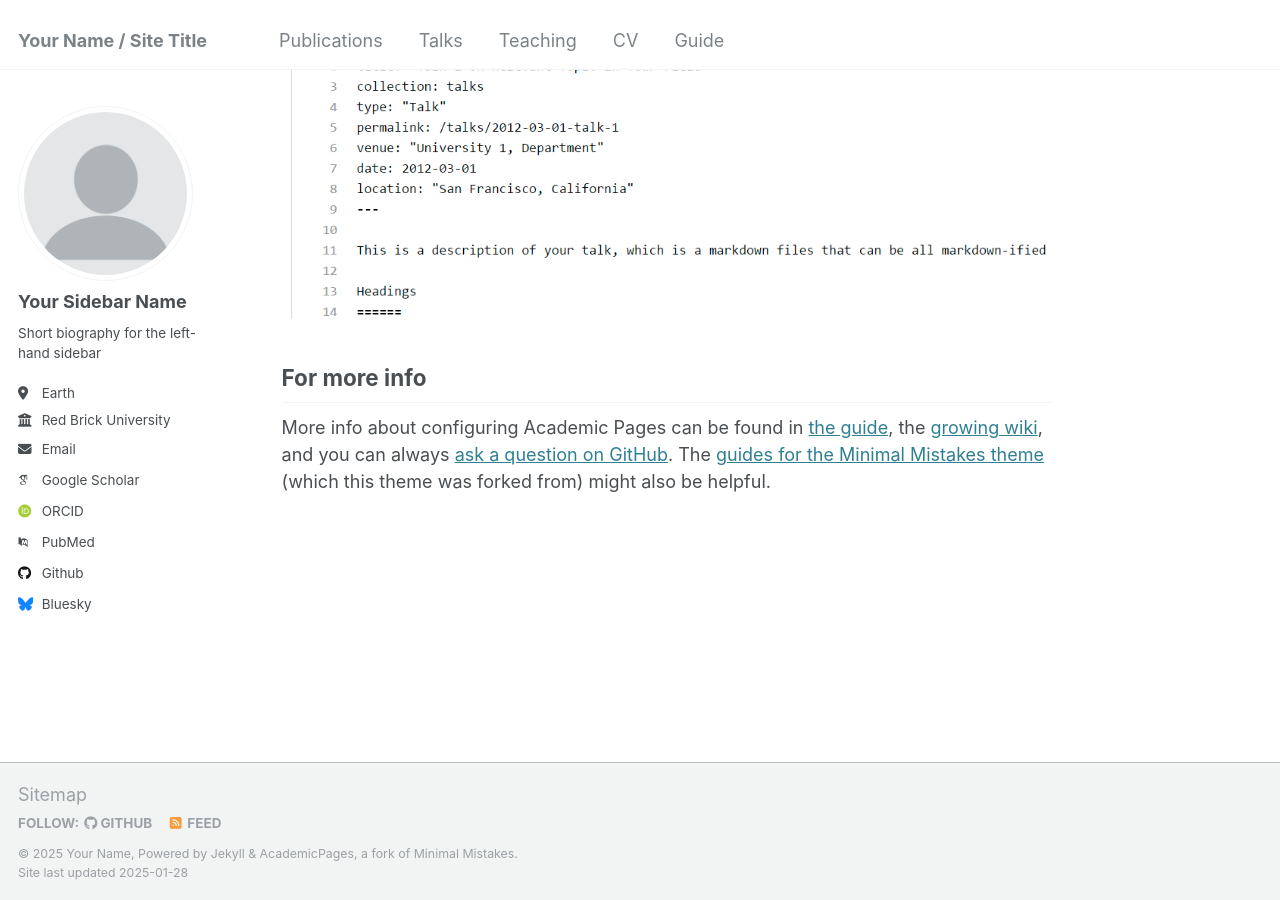
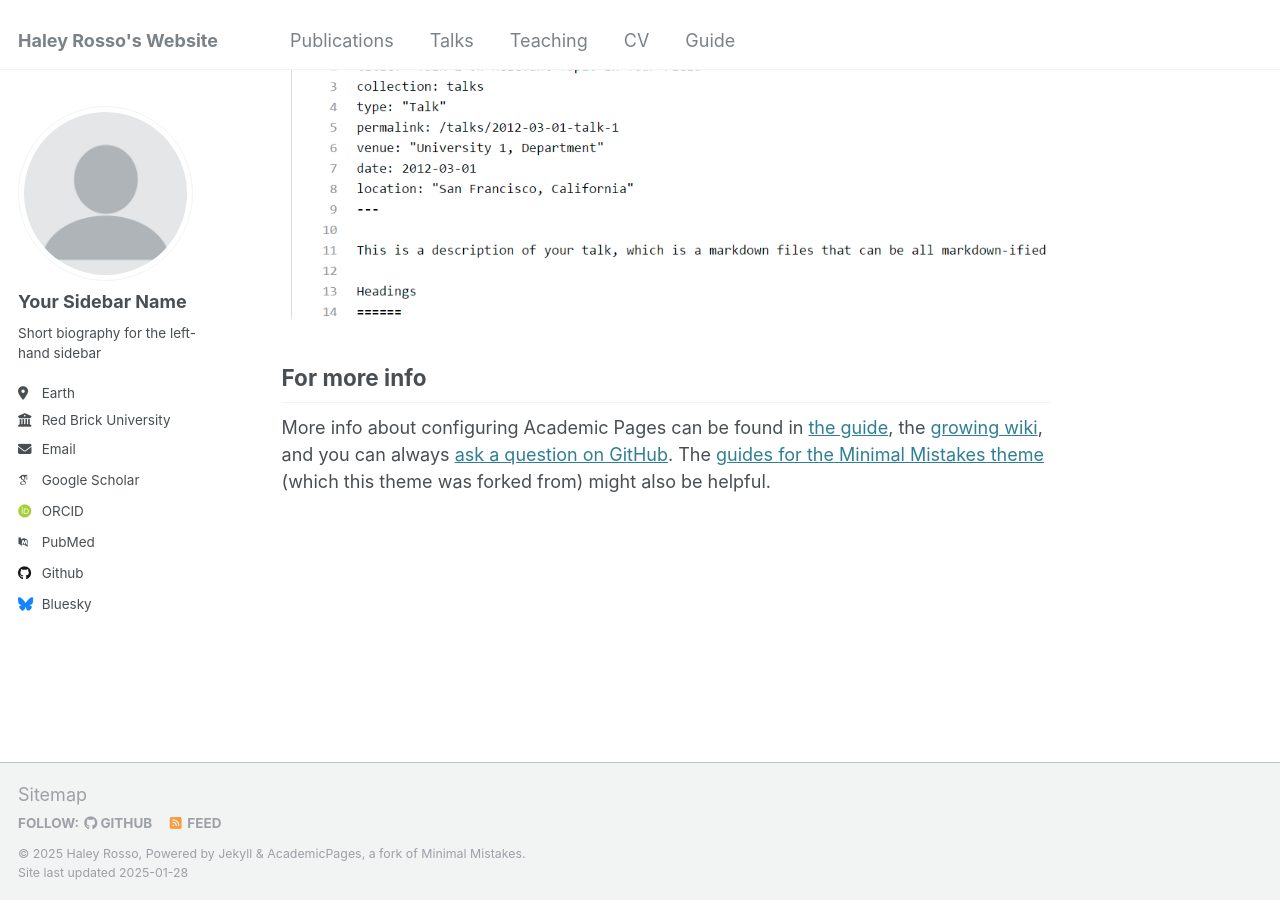
Before and after one commit to hrosso710/hrosso710.github.io, a Jekyll site: the page built from _pages/about.md, in a window 1280 px wide and 900 px high, scrolled down 2643 px. Built offline with Jekyll 4.4.1, drawn with Linux system fonts in a browser that asks for light colours; some web fonts are replaced.

Commit message:
Update _config.yml

```diff
--- a/_config.yml
+++ b/_config.yml
@@ -8,11 +8,11 @@
 
 # Basic Site Settings
 locale                   : "en-US"
-title                    : "Your Name / Site Title"
+title                    : "Haley Rosso's Website"
 title_separator          : "-"
-name                     : &name "Your Name"
+name                     : &name "Haley Rosso"
 description              : &description "personal description"
-url                      : https://academicpages.github.io # the base hostname & protocol for your site e.g. "https://[your GitHub username].github.io"
+url                      : https://hrosso710.github.io # the base hostname & protocol for your site e.g. "https://[your GitHub username].github.io"
 baseurl                  : "" # the subpath of your site, e.g. "/blog"
 repository               : "academicpages/academicpages.github.io"
 
```
